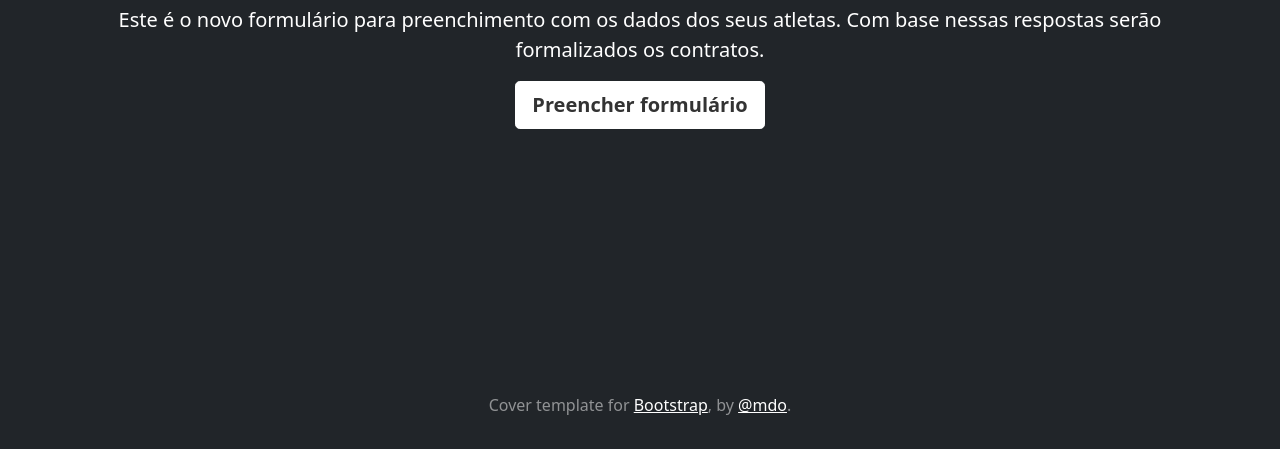
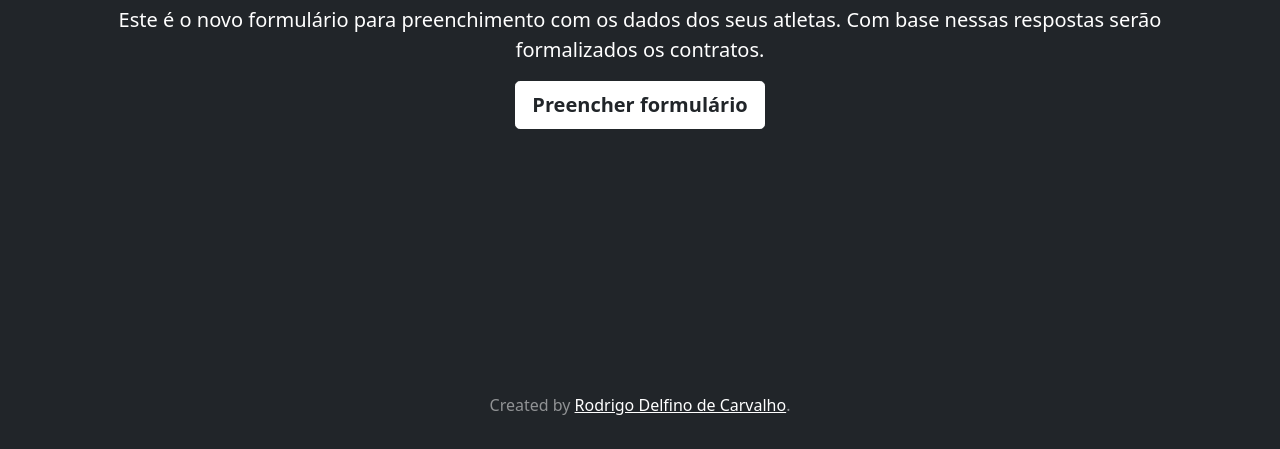
Before and after one commit to rodrigoddc/gestao_contratos, a Django app: page / in a window 1280 px wide. Shown: the part 351-800 px from the top of the page. Run offline with Django 3.2, Linux system fonts and the light colour scheme.

Commit message:
appconfig created by name

```diff
--- a/gestao_contratos/core/templates/core/home.html
+++ b/gestao_contratos/core/templates/core/home.html
@@ -12,12 +12,12 @@
         <p class="lead">Este é o novo formulário para preenchimento com os dados dos seus atletas.
             Com base nessas respostas serão formalizados os contratos.</p>
         <p class="lead">
-            <a href="{% url 'core:formulario' %}" class="btn btn-lg btn-secondary fw-bold border-white bg-white">Preencher formulário</a>
+            <a href="{% url 'core:formulario' %}" class="btn btn-lg btn-secondary fw-bold border-white bg-white text-dark">Preencher formulário</a>
         </p>
     </main>
 
     <footer class="mt-auto text-white-50">
-        <p>Cover template for <a href="https://getbootstrap.com/" class="text-white">Bootstrap</a>, by <a href="https://twitter.com/mdo" class="text-white">@mdo</a>.</p>
+        <p>Created by <a href="#" class="text-white">Rodrigo Delfino de Carvalho</a>.</p>
     </footer>
 </div>
 </body>
--- a/gestao_contratos/settings.py
+++ b/gestao_contratos/settings.py
@@ -44,7 +44,7 @@ INSTALLED_APPS = [
     'django.contrib.staticfiles',
 
     # project apps
-    'core',
+    'gestao_contratos.core',
 ]
 
 MIDDLEWARE = [
```
